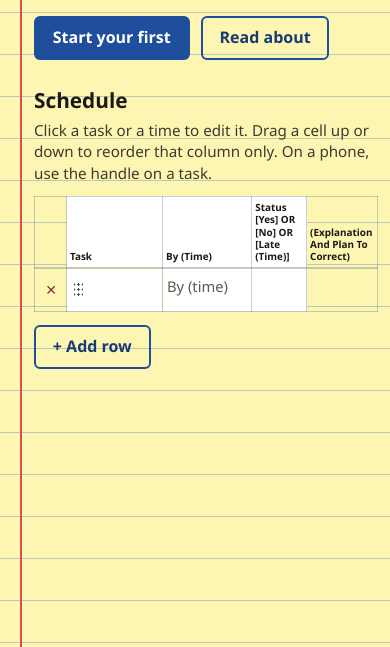
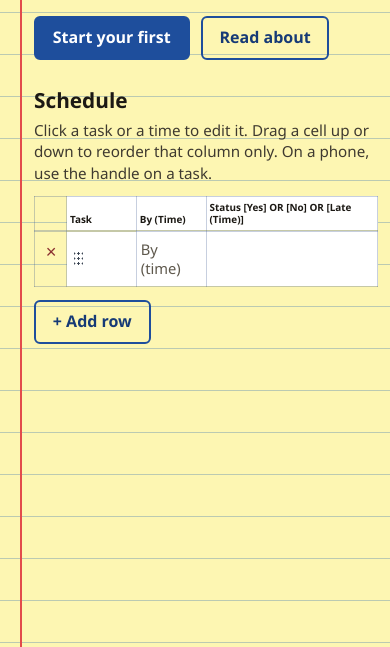
Before and after one commit to JacobSnowden180/Conscientiousness-System-Beta, a plain HTML site: page index.html in a window 390 px wide. Shown: the part 197-844 px from the top of the page. Drawn offline with Linux system fonts and the light colour scheme.

Commit message:
Leave the schedule as Task, By Time, and a wide Status column.
The Explanation column is gone with the other side columns. Status is half the table on phone and desktop, and it stays blank.

Co-authored-by: JacobSnowden180 <JacobSnowden180@users.noreply.github.com>

```diff
--- a/app.js
+++ b/app.js
@@ -299,11 +299,6 @@
       tr.appendChild(taskTd);
       tr.appendChild(timeTd);
       tr.appendChild(statusTd);
-
-      var decor = document.createElement("td");
-      decor.className = "decor";
-      decor.setAttribute("aria-hidden", "true");
-      tr.appendChild(decor);
       gridBody.appendChild(tr);
     });
   }
--- a/index.html
+++ b/index.html
@@ -159,7 +159,6 @@
             <col class="col-task">
             <col class="col-time">
             <col class="col-status">
-            <col class="col-decor">
           </colgroup>
           <thead>
             <tr>
@@ -167,7 +166,6 @@
               <th class="fn" scope="col">Task</th>
               <th class="fn" scope="col">By (Time)</th>
               <th class="fn" scope="col">Status [Yes] OR [No] OR [Late (Time)]</th>
-              <th scope="col">(Explanation And Plan To Correct)</th>
             </tr>
           </thead>
           <tbody id="grid-body"></tbody>
--- a/styles.css
+++ b/styles.css
@@ -280,9 +280,9 @@ input[type="radio"] {
 #grid caption { caption-side: bottom; }
 
 col.col-delete { width: 32px; }
-col.col-task { width: 24%; }
-col.col-time { width: 20%; }
-col.col-status { width: 16%; }
+col.col-status { width: 50%; }
+col.col-task { width: calc((50% - 32px) / 2); }
+col.col-time { width: calc((50% - 32px) / 2); }
 
 #grid th,
 #grid td {
@@ -456,9 +456,6 @@ body.is-dragging .cell-edit { cursor: grabbing; user-select: none; }
   #grid th { font-size: 0.62rem; padding: 4px 3px; }
   .cell-edit, .cell-readonly { padding: 8px 4px; font-size: 0.92rem; }
   .task-cell .cell-edit { padding-left: 22px; }
-  col.col-task { width: 28%; }
-  col.col-time { width: 26%; }
-  col.col-status { width: 16%; }
   .meal-row label { width: 100%; margin-bottom: 0.2rem; }
 }
 
```
